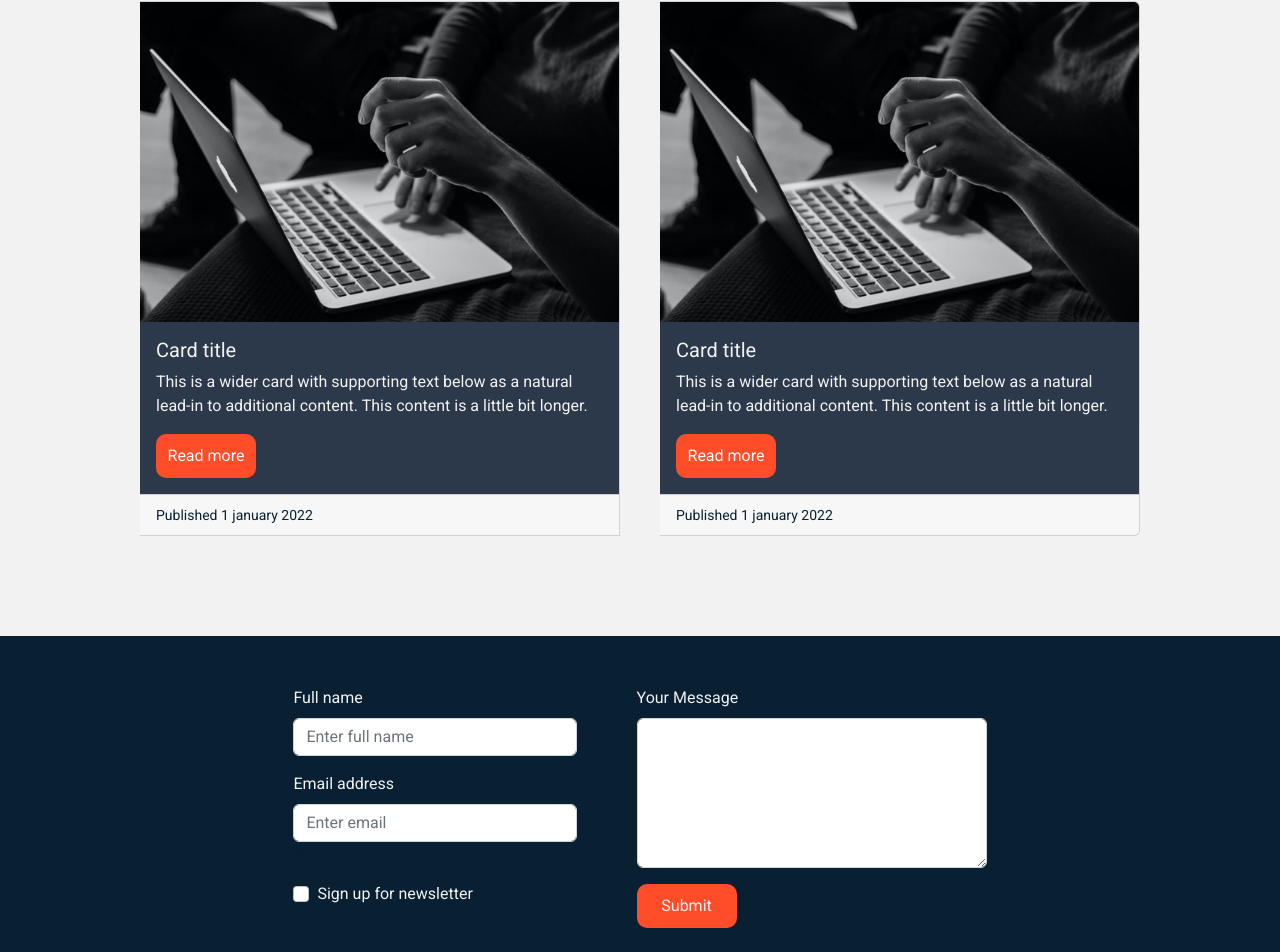
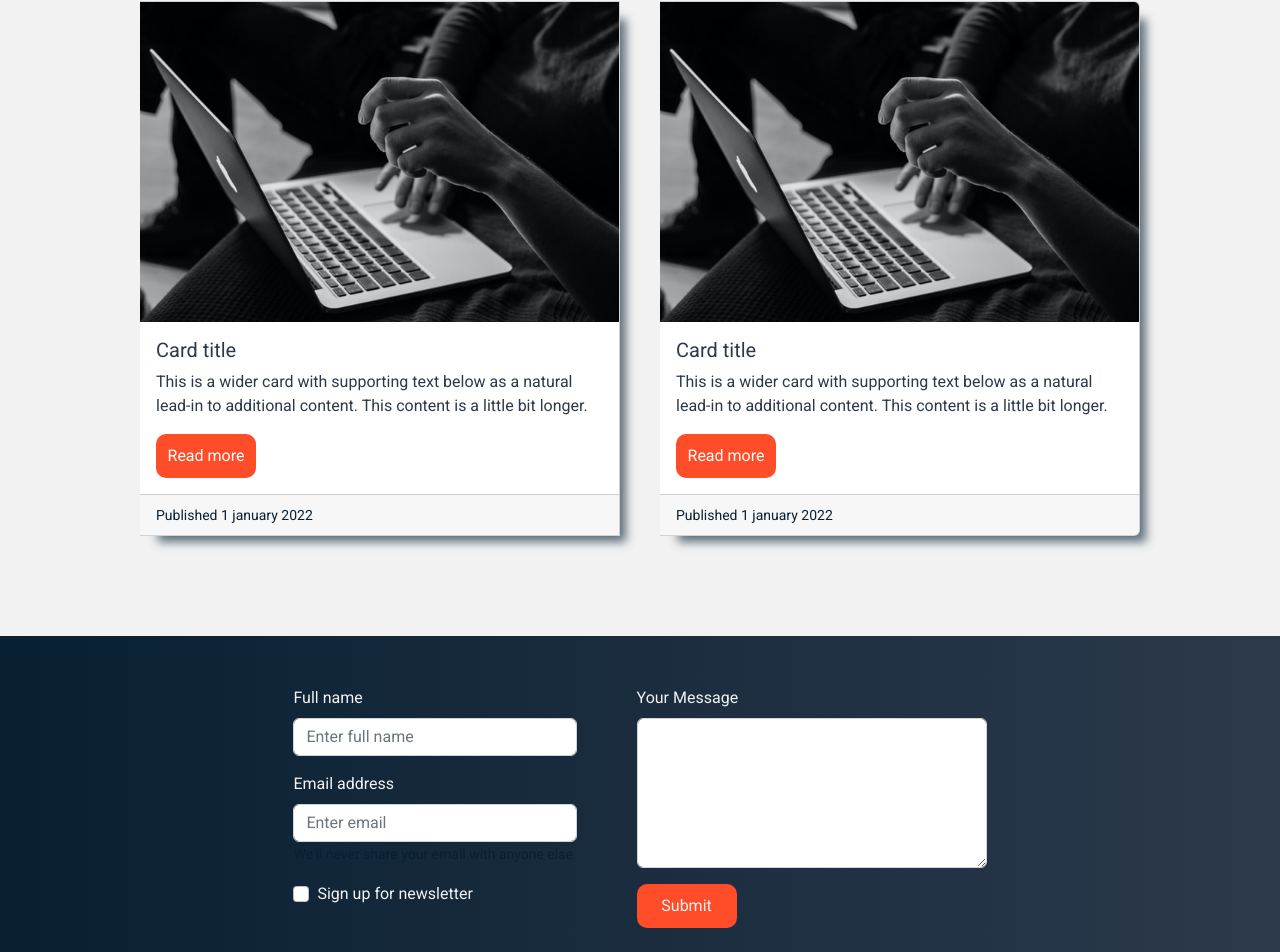
Before and after one commit to eivindsimonsen/react-blog, a React (Create React App) app: page / in a window 1280 px wide. Shown: the part 1611-2563 px from the top of the page. Built offline with nearby package versions, Linux system fonts and the light colour scheme.

Commit message:
Color change on nav and card body

```diff
--- a/src/sass/partials/_base.scss
+++ b/src/sass/partials/_base.scss
@@ -2,7 +2,7 @@ html,
 body {
   font-family: "Roboto", sans-serif;
   background-color: $background-color;
-  color: $secondary-color;
+  color: $secondary-color !important;
 
   // style for sticking footer to the bottom
   height: 100%;
@@ -12,7 +12,7 @@ body {
 
 nav,
 footer {
-  background-color: $primary-color;
+  background: linear-gradient(90deg, rgba(8, 32, 50, 1) 0%, rgba(44, 57, 75, 1) 100%);
 }
 
 footer {
--- a/src/sass/partials/_index.scss
+++ b/src/sass/partials/_index.scss
@@ -57,6 +57,10 @@ h2::before {
   margin: 80px 0px 30px 0px;
 }
 
+.card {
+  @include box-shadow;
+}
+
 .card-group {
   gap: 40px;
   & > :nth-of-type(1) {
@@ -73,8 +77,6 @@ h2::before {
 .card-body {
   display: grid;
   align-content: space-between;
-  background-color: $secondary-color;
-  color: $background-color;
 }
 
 .text-muted {
```
